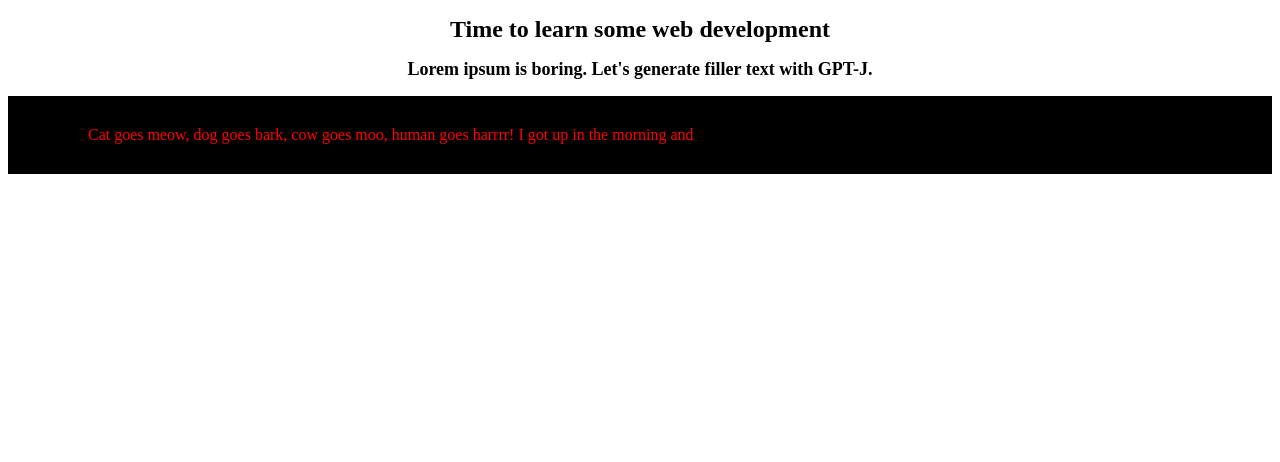
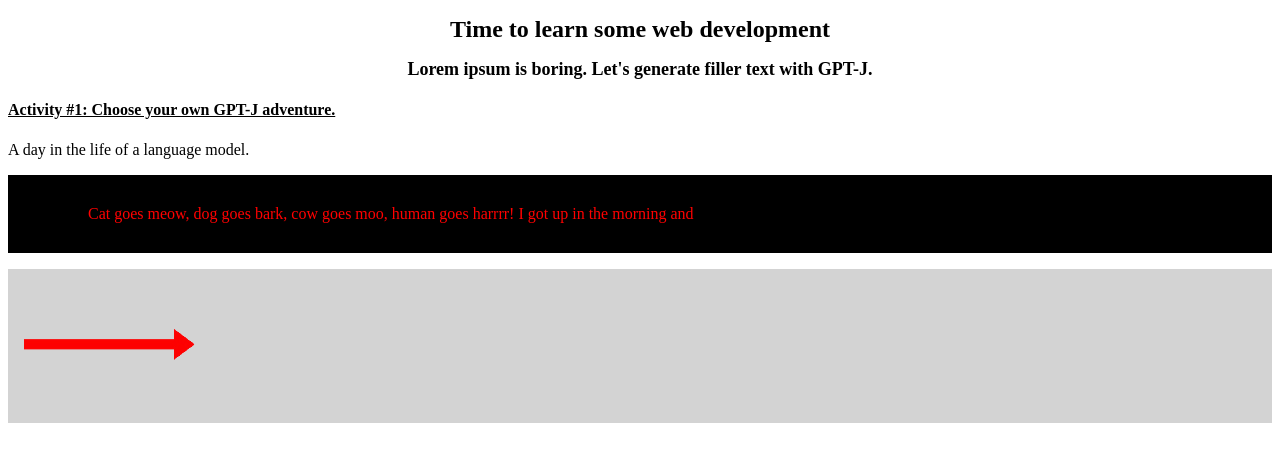
Before and after one commit to pyLusso/Learning-Webdev, a plain HTML site: page index.html in a window 1280 px wide. Drawn offline with nearby package versions, Linux system fonts and the light colour scheme.

Commit message:
Added image asset

```diff
--- a/css/main.css
+++ b/css/main.css
@@ -8,6 +8,11 @@
     font-size: large;
 }
 
+h4 {
+    text-align: left;
+    text-decoration: underline;
+}
+
 #ai-text {
     background-color: black;
     color: red;
@@ -16,3 +21,10 @@
     padding-top: 30px;
     padding-bottom: 30px;
 }
+
+#arrow {
+    background-color: lightgray;
+    align-items: center;
+    padding-bottom: 25px;
+    padding-top: 25px;
+}
--- a/index.html
+++ b/index.html
@@ -21,12 +21,17 @@
 <body>
     <h1>Time to learn some web development</h1>
     <h2>Lorem ipsum is boring. Let's generate filler text with GPT-J.</h2>
+    <h4>Activity #1: Choose your own GPT-J adventure.</h4>
+    <p>A day in the life of a language model.</p>
     <p class="demo" id="ai-text"> Cat goes meow, dog goes bark, cow goes moo, human goes harrrr!
         I got up in the morning and when I went to turn on the coffee machine I tripped over the hose and got a foot of water running through my kitchen floor.
         It looks like I am getting a cat hole in the floor… Anyway, the problem is that this is going to put the entire floor through its cycle.
         I am trying to dry out my floor as much as possible and give it a new coat of finish… But I still need to drive all the kids to school.
         And I just HATE it when they make so much noise at school…</p>
 
+    <div id="arrow">
+        <img src="assets/red_arrow_transparent.PNG" alt="A red arrow with transparent background" width=200 height=100>
+    </div>
 </body>
 
 <!--- Specify function class selector and parameters-->
```
Also changed, not shown: assets/red_arrow_transparent.PNG (added).
